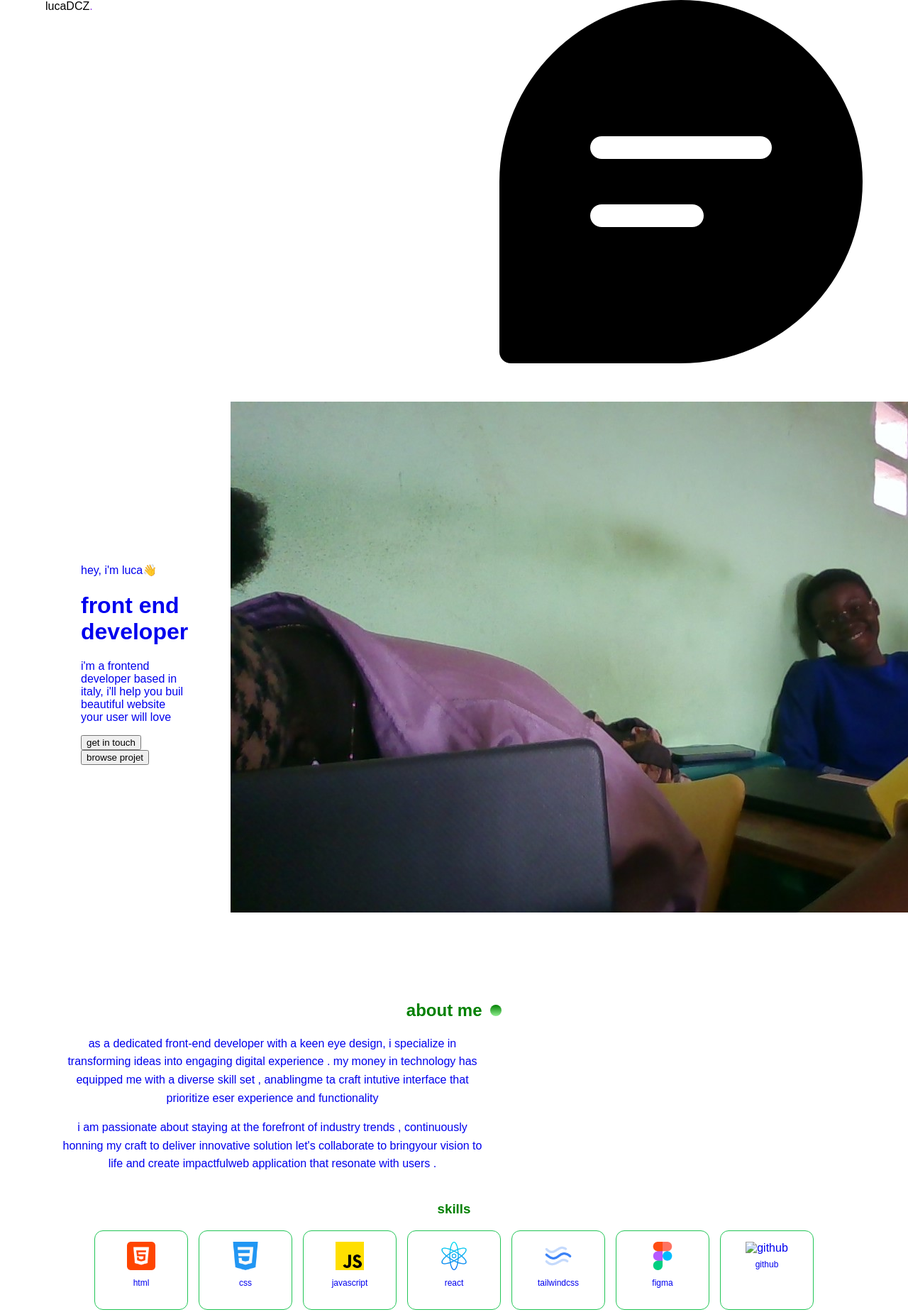
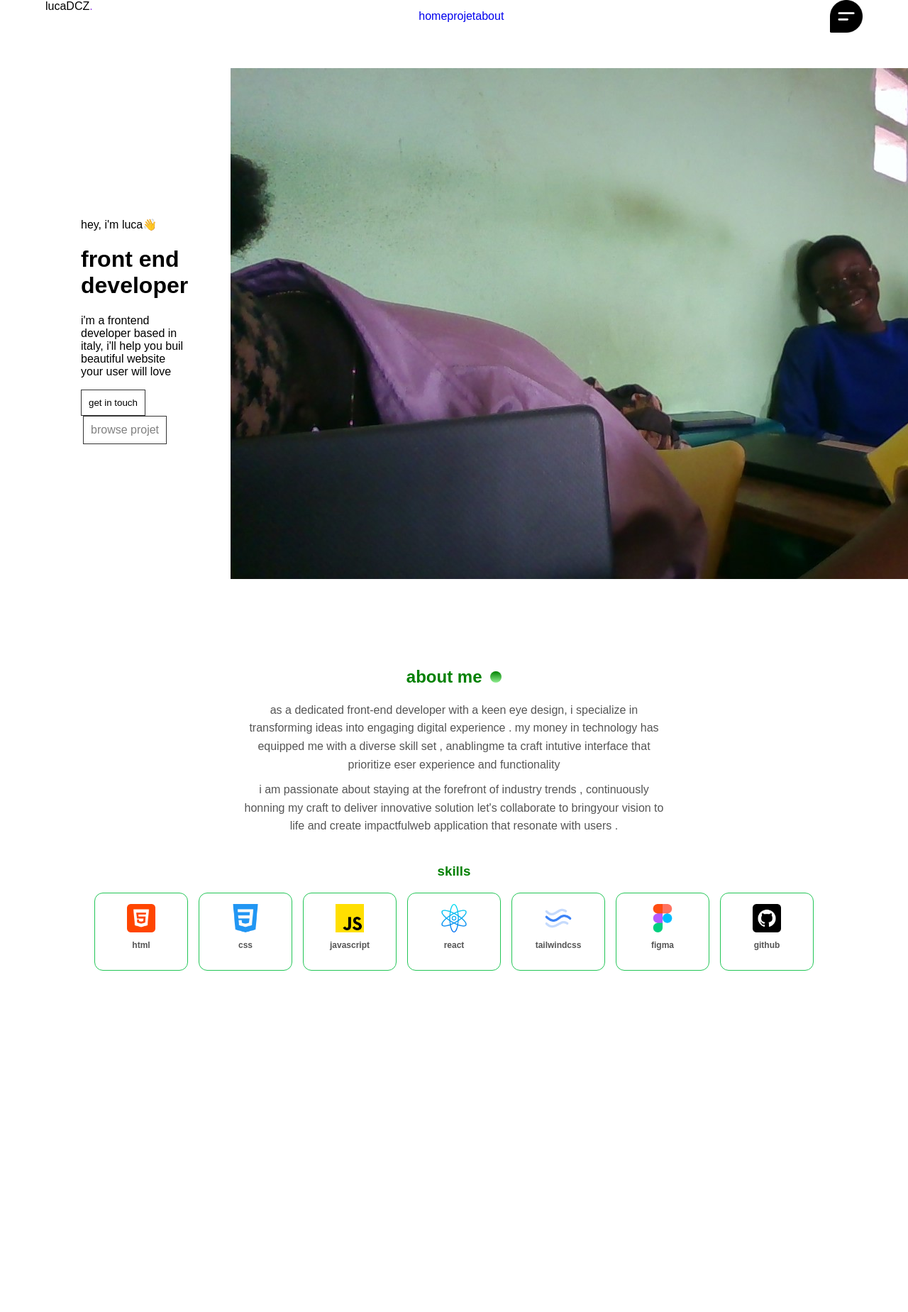
Before and after one commit to djieufo/website, a plain HTML site: page index.html in a window 1280 px wide. Shown: the top 1849 px of the page at 71% size. After the commit the page ends 1418 px from the top, so only its background shows below. Drawn offline with Linux system fonts and the light colour scheme.

Commit message:
home section complet

```diff
--- a/index.html
+++ b/index.html
@@ -1,5 +1,5 @@
 <!Doctype html>
-<html lang="">
+<html lang="fr">
 <head>
 <title> my website</title>
 <link rel="stylesheet" href="style.css">
@@ -9,15 +9,9 @@
 <h1 class="logo" ></h1>lucaDCZ <span>.</span></h1>
 <div class="nav-menu">
 
-<a class ="nav-menu-item" href="#home"</a>
-
-
-
-
-
-
-    <a class="nav-menu-item "href="#projet"</a>
-    <a class="nav-menu-item "href="#about"</a>
+<a class ="nav-menu-item" href="#home">home</a>
+        <a class="nav-menu-item "href="#projet">projet</a>
+    <a class="nav-menu-item "href="#about">about</a>
 </div>
     <img src="./public/image/chat.png" alt="chat"/>
 
@@ -55,8 +49,9 @@
             <div class="skill-box"><img src="./public/image/atom.png" alt="react"><p>react</p></div>
             <div class="skill-box"><img src="./public/image/smoke.png" alt="tailwind"><p>tailwindcss</p></div>
             <div class="skill-box"><img src="./public/image/figma.png" alt="figma"><p>figma</p></div>
-            <div class="skill-box"><img src="./public/image/github (1).png" alt="github"><p>github</p></div>
+            <div class="skill-box"><img src="./public/image/github.png" alt="github"><p>github</p></div>
         </div>
     </div>
 </section>
-</
+</body>
+</html>
--- a/style.css
+++ b/style.css
@@ -7,25 +7,26 @@ body{
  nav{
     display: flex;
     justify-content: space-between;
-
-
+ }
+ .logo{
+   font-size: 16px;
  }
  nav img{
-    height: 4%
-    widht: 4%
+    height: 4%;
+    width: 4% ;
     align-self: center;
  }
-  .logo span{
-    front-size:16px;
+  span{
+    font-size:16px;
  }
  span{
    color:blueviolet;
  }
  .nav-menu{
-    flex:60;
+    flex:60%;
     display: flex;
     justify-content: center;
-    align-self: :center;
+    align-items: center;
 
 
  }
@@ -52,7 +53,7 @@ padding: 50px;
 
     }
     .left {
-              flex: 1;
+         flex: 1;
     }
     .right div{
       width: 60%;
@@ -69,10 +70,10 @@ padding: 50px;
       object-fit: cover;
       border-radius: 50px;
       border: 10px solid #eee;
-      box-shadow: 000 20px #f9f9f9;
+      box-shadow: 0 0 0 20px #f9f9f9;
     }
 
-    .greeting{
+    .grettings{
       margin-top: 24%;
         font-size: 16px;
         color: rgb(52, 51, 51);
@@ -80,14 +81,26 @@ padding: 50px;
     }
     .primary-text{
       margin-bottom: 5px;
-      font-size: 50%;
+      font-size: 50px;
       font-weight: 900px;
       line-height: 60px;
       margin-top: 30px;
       color: rgb(52, 51, 51);
     }
+    .secondary-text{
+      font-size: 16px;
+      color: gray;
+      margin-left: 2%;
+    }
+    button{
+      padding: 10px 10px;
+      margin-right: 10px;
+      border: 1px solid #333;
+      background:white;
+      cursor: pointer;
+    }
     button:hover{
-      text-align: center;
+      background:black;
       color: white;
           }
       .about{
@@ -107,10 +120,11 @@ padding: 50px;
          background:linear-gradient(green,lightgreen);
          border-radius: 10px;
          margin-left: 5px;
-               }
+      }
         .about p{
+         color: #555;
          max-width: 600px;
-         margin: q0px auto;
+         margin: 10px auto;
          line-height: 1.6;
 
       }
@@ -126,7 +140,7 @@ padding: 50px;
          justify-content: center;
          gap: 25px;
          margin-top: 40px;
-         align-items: flex-start
+         align-items: flex-start;
       }
       .skill-label{
          color: green;
@@ -155,5 +169,5 @@ padding: 50px;
          .skill-box p{
          font-size: 12px;
          margin-top: 5px;
-         font-weight: ;
+         font-weight: bold;
          }
```
